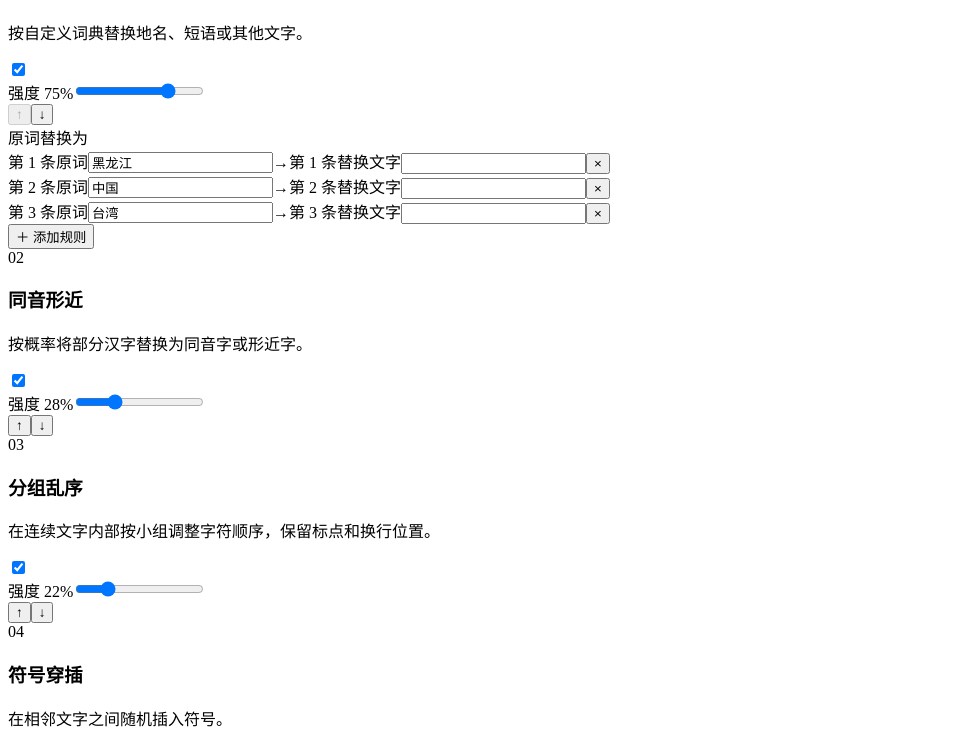
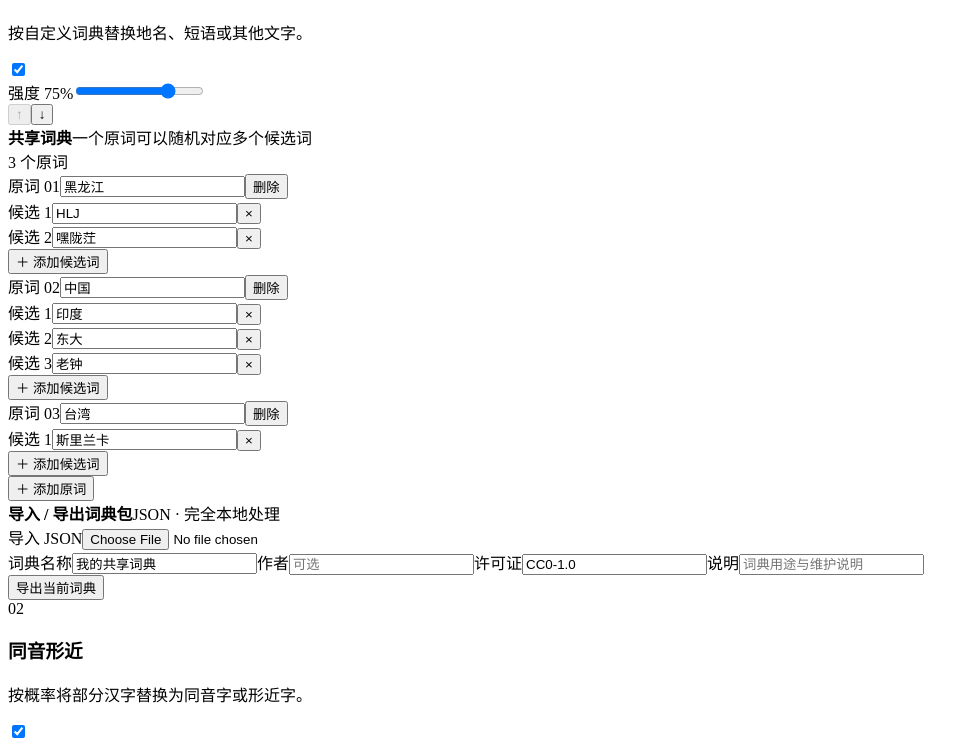
Before and after one commit to CeasoulBao/Chinese-text-obfuscator, a React (Vite) app: page / in a window 1280 px wide. Shown: the part 647-1390 px from the top of the page, without its empty margins (0-979 px from the left). Built offline with nearby package versions, Linux system fonts and the light colour scheme; the HTML template or start-up script is replaced by a standard one.

Commit message:
feat: add dictionary import and export interface

```diff
--- a/src/components/DictionaryEditor.tsx
+++ b/src/components/DictionaryEditor.tsx
@@ -1,4 +1,5 @@
 import type { DictionaryEntry } from '../obfuscation/transforms/dictionary'
+import { DictionaryPackControls } from './DictionaryPackControls'
 
 interface DictionaryEditorProps {
   entries: DictionaryEntry[]
@@ -6,55 +7,123 @@ interface DictionaryEditorProps {
 }
 
 export function DictionaryEditor({ entries, onChange }: DictionaryEditorProps) {
-  const update = (index: number, key: keyof DictionaryEntry, value: string) => {
+  const updateSource = (entryIndex: number, source: string) => {
     onChange(
-      entries.map((entry, entryIndex) =>
-        entryIndex === index ? { ...entry, [key]: value } : entry,
+      entries.map((entry, index) => (index === entryIndex ? { ...entry, source } : entry)),
+    )
+  }
+
+  const updateCandidate = (entryIndex: number, candidateIndex: number, value: string) => {
+    onChange(
+      entries.map((entry, index) =>
+        index === entryIndex
+          ? {
+              ...entry,
+              replacements: entry.replacements.map((candidate, replacementIndex) =>
+                replacementIndex === candidateIndex ? value : candidate,
               ),
+            }
+          : entry,
+      ),
+    )
+  }
+
+  const removeCandidate = (entryIndex: number, candidateIndex: number) => {
+    onChange(
+      entries.map((entry, index) => {
+        if (index !== entryIndex) return entry
+        const replacements = entry.replacements.filter(
+          (_, replacementIndex) => replacementIndex !== candidateIndex,
+        )
+        return { ...entry, replacements: replacements.length ? replacements : [''] }
+      }),
     )
   }
 
   return (
     <div className="dictionary-editor">
-      <div className="dictionary-labels" aria-hidden="true">
-        <span>原词</span>
-        <span>替换为</span>
+      <div className="dictionary-editor__heading">
+        <div>
+          <strong>共享词典</strong>
+          <span>一个原词可以随机对应多个候选词</span>
         </div>
-      {entries.map((entry, index) => (
-        <div className="dictionary-row" key={`${index}-${entry.source}`}>
-          <label className="sr-only" htmlFor={`dictionary-source-${index}`}>
-            第 {index + 1} 条原词
+        <span>{entries.length} 个原词</span>
+      </div>
+
+      {entries.map((entry, entryIndex) => (
+        <article className="dictionary-entry" key={`${entryIndex}-${entry.source}`}>
+          <div className="dictionary-source-row">
+            <label htmlFor={`dictionary-source-${entryIndex}`}>
+              原词 {String(entryIndex + 1).padStart(2, '0')}
             </label>
             <input
-            id={`dictionary-source-${index}`}
+              id={`dictionary-source-${entryIndex}`}
+              aria-label={`第 ${entryIndex + 1} 条原词`}
               value={entry.source}
-            onChange={(event) => update(index, 'source', event.target.value)}
-          />
-          <span aria-hidden="true">→</span>
-          <label className="sr-only" htmlFor={`dictionary-replacement-${index}`}>
-            第 {index + 1} 条替换文字
-          </label>
-          <input
-            id={`dictionary-replacement-${index}`}
-            value={entry.replacement}
-            onChange={(event) => update(index, 'replacement', event.target.value)}
+              onChange={(event) => updateSource(entryIndex, event.target.value)}
             />
             <button
               type="button"
-            aria-label={`删除第 ${index + 1} 条词典规则`}
-            onClick={() => onChange(entries.filter((_, entryIndex) => entryIndex !== index))}
+              aria-label={`删除第 ${entryIndex + 1} 条词典规则`}
+              onClick={() => onChange(entries.filter((_, index) => index !== entryIndex))}
+            >
+              删除
+            </button>
+          </div>
+          <div className="candidate-list">
+            {entry.replacements.map((candidate, candidateIndex) => (
+              <div className="candidate-row" key={candidateIndex}>
+                <label htmlFor={`dictionary-candidate-${entryIndex}-${candidateIndex}`}>
+                  候选 {candidateIndex + 1}
+                </label>
+                <input
+                  id={`dictionary-candidate-${entryIndex}-${candidateIndex}`}
+                  aria-label={`第 ${entryIndex + 1} 条第 ${candidateIndex + 1} 个候选词`}
+                  value={candidate}
+                  onChange={(event) =>
+                    updateCandidate(entryIndex, candidateIndex, event.target.value)
+                  }
+                />
+                <button
+                  type="button"
+                  aria-label={`删除第 ${entryIndex + 1} 条的候选词 ${candidateIndex + 1}`}
+                  onClick={() => removeCandidate(entryIndex, candidateIndex)}
                 >
                   ×
                 </button>
               </div>
             ))}
             <button
+              className="add-candidate"
+              type="button"
+              onClick={() =>
+                onChange(
+                  entries.map((candidateEntry, index) =>
+                    index === entryIndex
+                      ? {
+                          ...candidateEntry,
+                          replacements: [...candidateEntry.replacements, ''],
+                        }
+                      : candidateEntry,
+                  ),
+                )
+              }
+            >
+              ＋ 添加候选词
+            </button>
+          </div>
+        </article>
+      ))}
+
+      <button
         className="add-rule"
         type="button"
-        onClick={() => onChange([...entries, { source: '', replacement: '' }])}
+        onClick={() => onChange([...entries, { source: '', replacements: [''] }])}
       >
-        ＋ 添加规则
+        ＋ 添加原词
       </button>
+
+      <DictionaryPackControls entries={entries} onChange={onChange} />
     </div>
   )
 }
--- /dev/null
+++ b/src/components/DictionaryPackControls.tsx
@@ -0,0 +1,162 @@
+import { useState } from 'react'
+import {
+  MAX_DICTIONARY_PACK_BYTES,
+  mergeDictionaryEntries,
+  parseDictionaryPack,
+  serializeDictionaryPack,
+} from '../dictionary/packs'
+import type { DictionaryEntry } from '../obfuscation/transforms/dictionary'
+import type {
+  DictionaryPack,
+  DictionaryPackMetadata,
+} from '../types/dictionaryPack'
+
+interface DictionaryPackControlsProps {
+  entries: DictionaryEntry[]
+  onChange(entries: DictionaryEntry[]): void
+}
+
+const initialMetadata: DictionaryPackMetadata = {
+  name: '我的共享词典',
+  description: '',
+  author: '',
+  license: 'CC0-1.0',
+}
+
+export function DictionaryPackControls({
+  entries,
+  onChange,
+}: DictionaryPackControlsProps) {
+  const [metadata, setMetadata] = useState(initialMetadata)
+  const [pendingPack, setPendingPack] = useState<DictionaryPack | null>(null)
+  const [status, setStatus] = useState('')
+
+  const updateMetadata = (key: keyof DictionaryPackMetadata, value: string) => {
+    setMetadata((current) => ({ ...current, [key]: value }))
+  }
+
+  const importFile = async (file?: File) => {
+    setPendingPack(null)
+    if (!file) return
+    if (file.size > MAX_DICTIONARY_PACK_BYTES) {
+      setStatus('词典文件过大，最大允许 1 MB')
+      return
+    }
+    try {
+      const pack = parseDictionaryPack(await file.text())
+      setPendingPack(pack)
+      setStatus(`已读取“${pack.name}”：${pack.entries.length} 个有效原词`)
+    } catch (reason) {
+      setStatus(reason instanceof Error ? reason.message : '无法读取词典文件')
+    }
+  }
+
+  const applyPending = () => {
+    if (!pendingPack) return
+    const result = mergeDictionaryEntries(entries, pendingPack.entries)
+    onChange(result.entries)
+    setMetadata({
+      name: pendingPack.name,
+      description: pendingPack.description,
+      author: pendingPack.author,
+      license: pendingPack.license,
+    })
+    setStatus(
+      `合并完成：新增 ${result.addedSources} 个原词、${result.addedCandidates} 个候选词`,
+    )
+    setPendingPack(null)
+  }
+
+  const exportPack = () => {
+    const blob = new Blob([serializeDictionaryPack(metadata, entries)], {
+      type: 'application/json;charset=utf-8',
+    })
+    const url = URL.createObjectURL(blob)
+    try {
+      const anchor = document.createElement('a')
+      anchor.href = url
+      anchor.download = `${metadata.name.trim() || 'dictionary-pack'}.json`
+      anchor.click()
+      setStatus('词典包已生成')
+    } finally {
+      setTimeout(() => URL.revokeObjectURL(url), 0)
+    }
+  }
+
+  return (
+    <section className="pack-controls" aria-labelledby="pack-controls-title">
+      <div className="pack-controls__title">
+        <div>
+          <strong id="pack-controls-title">导入 / 导出词典包</strong>
+          <span>JSON · 完全本地处理</span>
+        </div>
+        <label className="file-button">
+          导入 JSON
+          <input
+            aria-label="导入 JSON 词典包"
+            type="file"
+            accept=".json,application/json"
+            onChange={(event) => {
+              const file = event.currentTarget.files?.[0]
+              void importFile(file)
+            }}
+          />
+        </label>
+      </div>
+
+      <div className="pack-metadata">
+        <label>
+          词典名称
+          <input
+            value={metadata.name}
+            onChange={(event) => updateMetadata('name', event.target.value)}
+          />
+        </label>
+        <label>
+          作者
+          <input
+            value={metadata.author}
+            onChange={(event) => updateMetadata('author', event.target.value)}
+            placeholder="可选"
+          />
+        </label>
+        <label>
+          许可证
+          <input
+            value={metadata.license}
+            onChange={(event) => updateMetadata('license', event.target.value)}
+          />
+        </label>
+        <label className="pack-description">
+          说明
+          <input
+            value={metadata.description}
+            onChange={(event) => updateMetadata('description', event.target.value)}
+            placeholder="词典用途与维护说明"
+          />
+        </label>
+      </div>
+
+      {pendingPack && (
+        <div className="pending-pack">
+          <span>待合并：{pendingPack.name}</span>
+          <button type="button" onClick={applyPending}>
+            合并这个词典
+          </button>
+        </div>
+      )}
+
+      <div className="pack-footer">
+        <button
+          className="secondary-button"
+          type="button"
+          onClick={exportPack}
+          disabled={entries.length === 0}
+        >
+          导出当前词典
+        </button>
+        <span aria-live="polite">{status}</span>
+      </div>
+    </section>
+  )
+}
--- a/src/styles.css
+++ b/src/styles.css
@@ -259,7 +259,9 @@ h1 {
 .secondary-button,
 .move-controls button,
 .add-rule,
-.dictionary-row button {
+.add-candidate,
+.dictionary-source-row button,
+.candidate-row button {
   min-height: 42px;
   border: 1px solid var(--ink);
   border-radius: 0;
@@ -294,7 +296,8 @@ h1 {
 
 .secondary-button:hover:not(:disabled),
 .move-controls button:hover:not(:disabled),
-.add-rule:hover:not(:disabled) {
+.add-rule:hover:not(:disabled),
+.add-candidate:hover:not(:disabled) {
   color: #fffaf1;
   background: var(--ink);
 }
@@ -501,26 +504,69 @@ input[type="range"] {
   border-top: 1px solid #d8d1c6;
 }
 
-.dictionary-labels {
+.dictionary-editor__heading,
+.pack-controls__title,
+.pack-footer,
+.pending-pack {
+  display: flex;
+  justify-content: space-between;
+  gap: 16px;
+  align-items: center;
+}
+
+.dictionary-editor__heading {
+  margin-bottom: 12px;
+}
+
+.dictionary-editor__heading div,
+.pack-controls__title div {
   display: grid;
-  grid-template-columns: 1fr 1fr;
-  gap: 32px;
-  margin-bottom: 7px;
+  gap: 3px;
+}
+
+.dictionary-editor__heading span,
+.pack-controls__title span,
+.pack-footer span {
+  color: var(--muted);
+  font-size: 0.72rem;
+}
+
+.dictionary-entry {
+  margin-bottom: 10px;
+  padding: 12px;
+  border: 1px solid #d8d1c6;
+  background: #faf7f0;
+}
+
+.dictionary-source-row,
+.candidate-row {
+  display: grid;
+  grid-template-columns: 72px 1fr auto;
+  gap: 8px;
+  align-items: center;
+}
+
+.dictionary-source-row label,
+.candidate-row label,
+.pack-metadata label {
   color: var(--muted);
   font-size: 0.7rem;
+  font-weight: 700;
 }
 
-.dictionary-row {
+.candidate-list {
   display: grid;
-  grid-template-columns: 1fr auto 1fr auto;
-  gap: 8px;
-  align-items: center;
-  margin-bottom: 8px;
+  gap: 7px;
+  margin: 10px 0 0 18px;
+  padding-left: 14px;
+  border-left: 2px solid #d8d1c6;
 }
 
-.dictionary-row input,
+.dictionary-source-row input,
+.candidate-row input,
 .inline-options input,
-.settings-grid input[type="number"] {
+.settings-grid input[type="number"],
+.pack-metadata input {
   min-width: 0;
   width: 100%;
   padding: 9px 10px;
@@ -529,17 +575,84 @@ input[type="range"] {
   background: #fff;
 }
 
-.dictionary-row button {
+.dictionary-source-row button,
+.candidate-row button {
   width: 36px;
   min-height: 36px;
   border-color: var(--line);
 }
 
-.add-rule {
+.dictionary-source-row button {
+  width: auto;
+}
+
+.add-rule,
+.add-candidate {
   width: 100%;
   margin-top: 4px;
   border-style: dashed;
   border-color: var(--line-dark);
+}
+
+.pack-controls {
+  margin-top: 16px;
+  padding: 14px;
+  border: 1px solid var(--line-dark);
+  background: #ece8df;
+}
+
+.file-button {
+  display: inline-flex;
+  min-height: 38px;
+  align-items: center;
+  padding: 0 12px;
+  border: 1px solid var(--ink);
+  cursor: pointer;
+  font-size: 0.78rem;
+  font-weight: 700;
+}
+
+.file-button input {
+  position: absolute;
+  width: 1px;
+  height: 1px;
+  opacity: 0;
+}
+
+.pack-metadata {
+  display: grid;
+  grid-template-columns: 1.4fr 1fr 1fr;
+  gap: 10px;
+  margin-top: 14px;
+}
+
+.pack-metadata label {
+  display: grid;
+  gap: 6px;
+}
+
+.pack-description {
+  grid-column: 1 / -1;
+}
+
+.pending-pack {
+  margin-top: 12px;
+  padding: 10px;
+  border-left: 3px solid var(--teal);
+  background: var(--paper-light);
+  font-size: 0.78rem;
+}
+
+.pending-pack button {
+  min-height: 36px;
+  border: 1px solid var(--teal);
+  color: var(--teal);
+  background: transparent;
+  cursor: pointer;
+}
+
+.pack-footer {
+  margin-top: 12px;
 }
 
 .inline-options {
@@ -747,22 +860,27 @@ input[type="range"] {
     display: none;
   }
 
-  .dictionary-row {
+  .inline-options,
+  .settings-grid--base {
+    grid-template-columns: 1fr;
+  }
+
+  .pack-metadata {
+    grid-template-columns: 1fr;
+  }
+
+  .pack-description {
+    grid-column: auto;
+  }
+
+  .dictionary-source-row,
+  .candidate-row {
     grid-template-columns: 1fr auto;
   }
 
-  .dictionary-row > span {
-    display: none;
-  }
-
-  .dictionary-row button {
-    grid-row: 1 / 3;
-    grid-column: 2;
-  }
-
-  .inline-options,
-  .settings-grid--base {
-    grid-template-columns: 1fr;
+  .dictionary-source-row label,
+  .candidate-row label {
+    grid-column: 1 / -1;
   }
 }
 
```
Also changed, not shown: 1 other file (tests, documents, lock files or other folders). Lines whose indentation alone changed are shown as unchanged.
